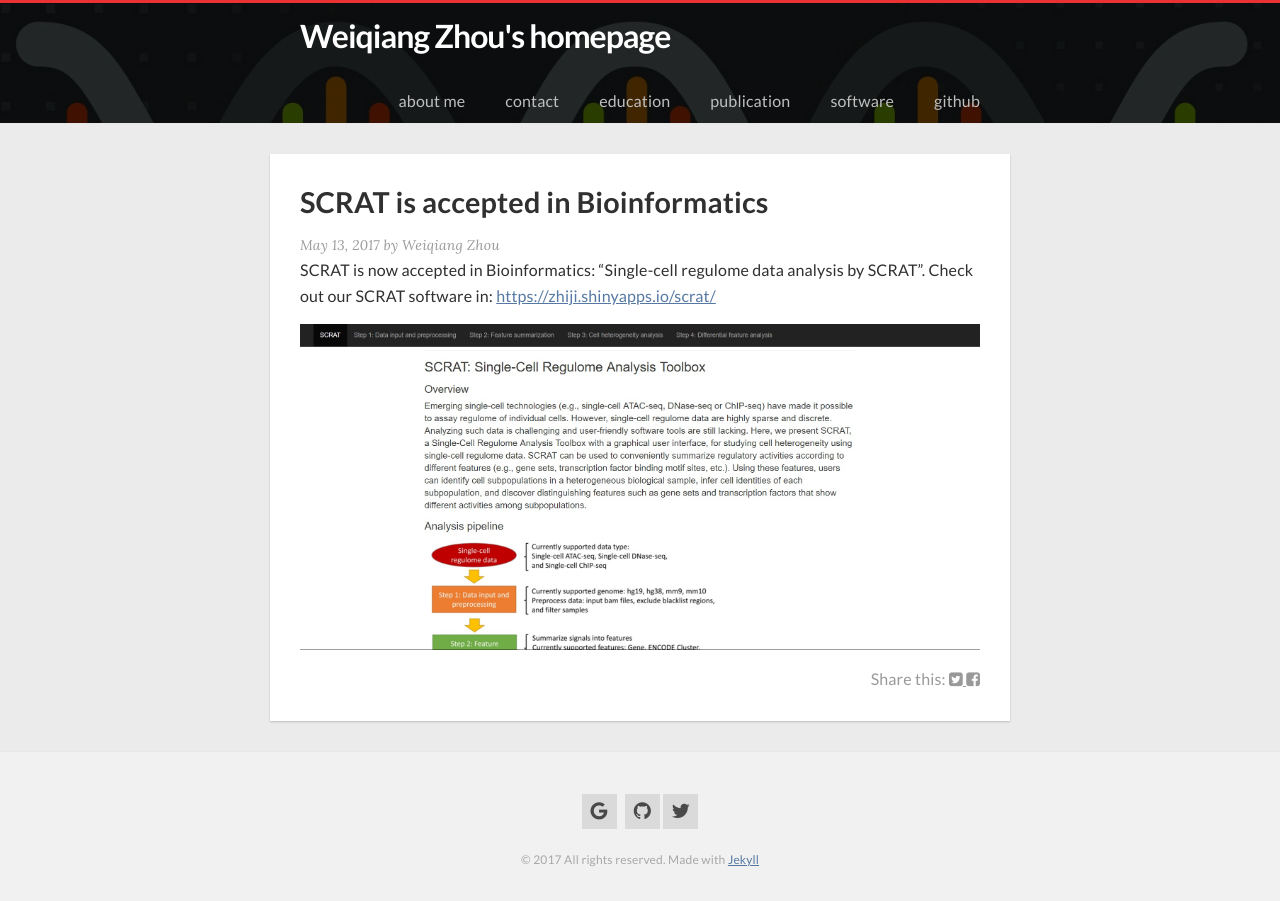
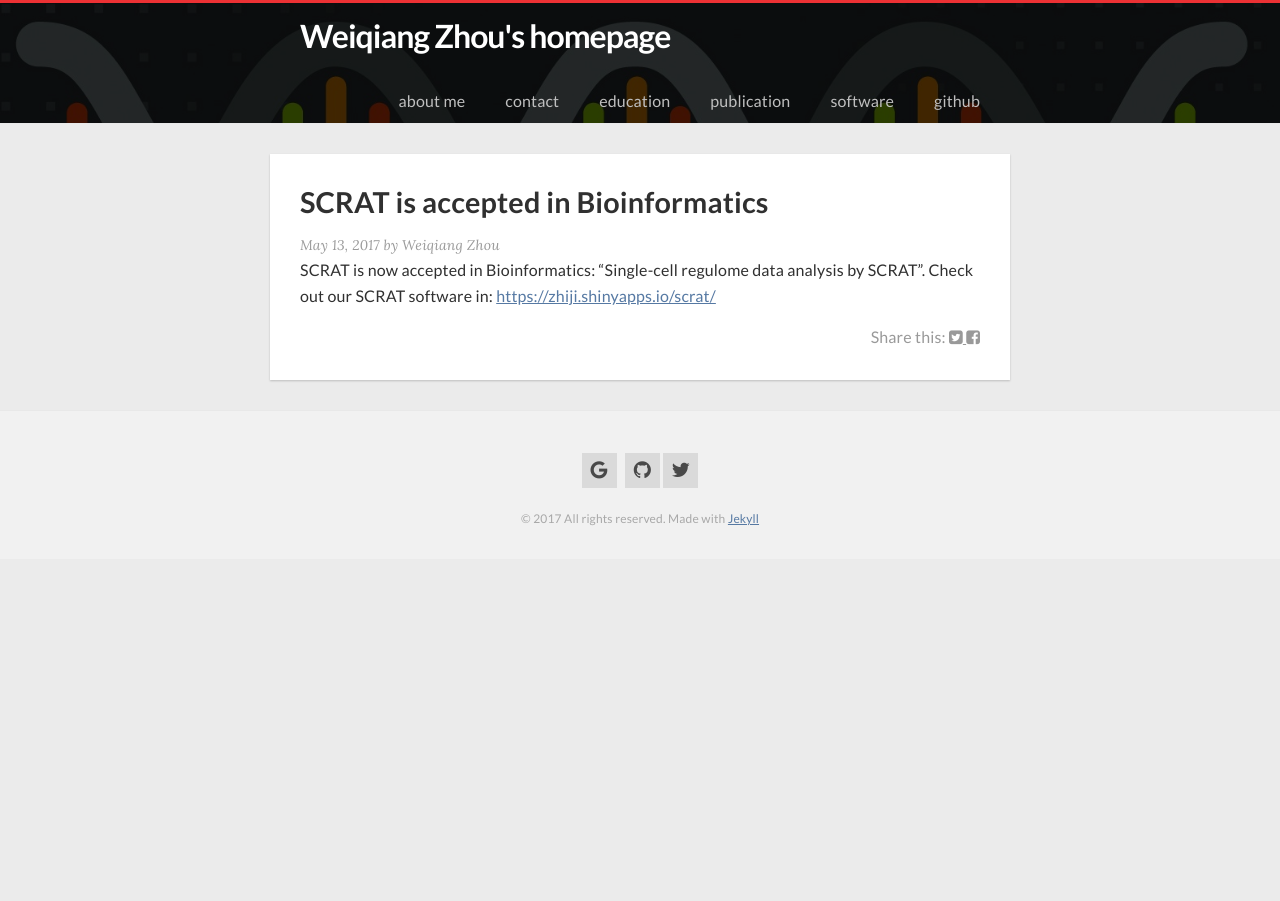
Before and after one commit to ILoveYouKen/ILoveYouKen.github.io, a Jekyll site: the page built from _posts/2017-05-13-scrat.markdown, in a window 1280 px wide. Built offline with Jekyll 4.4.1, drawn with Linux system fonts in a browser that asks for light colours; nearby versions of some CDN libraries.

Commit message:
Update 2017-05-13-scrat.markdown

```diff
--- a/_posts/2017-05-13-scrat.markdown
+++ b/_posts/2017-05-13-scrat.markdown
@@ -6,6 +6,3 @@ categories: paper update
 comments: false
 ---
 SCRAT is now accepted in Bioinformatics: "Single-cell regulome data analysis by SCRAT". Check out our SCRAT software in: <https://zhiji.shinyapps.io/scrat/>
-
-
-![](https://github.com/ILoveYouKen/ILoveYouKen.github.io/blob/master/images/scrat_screenshot.png)
```
